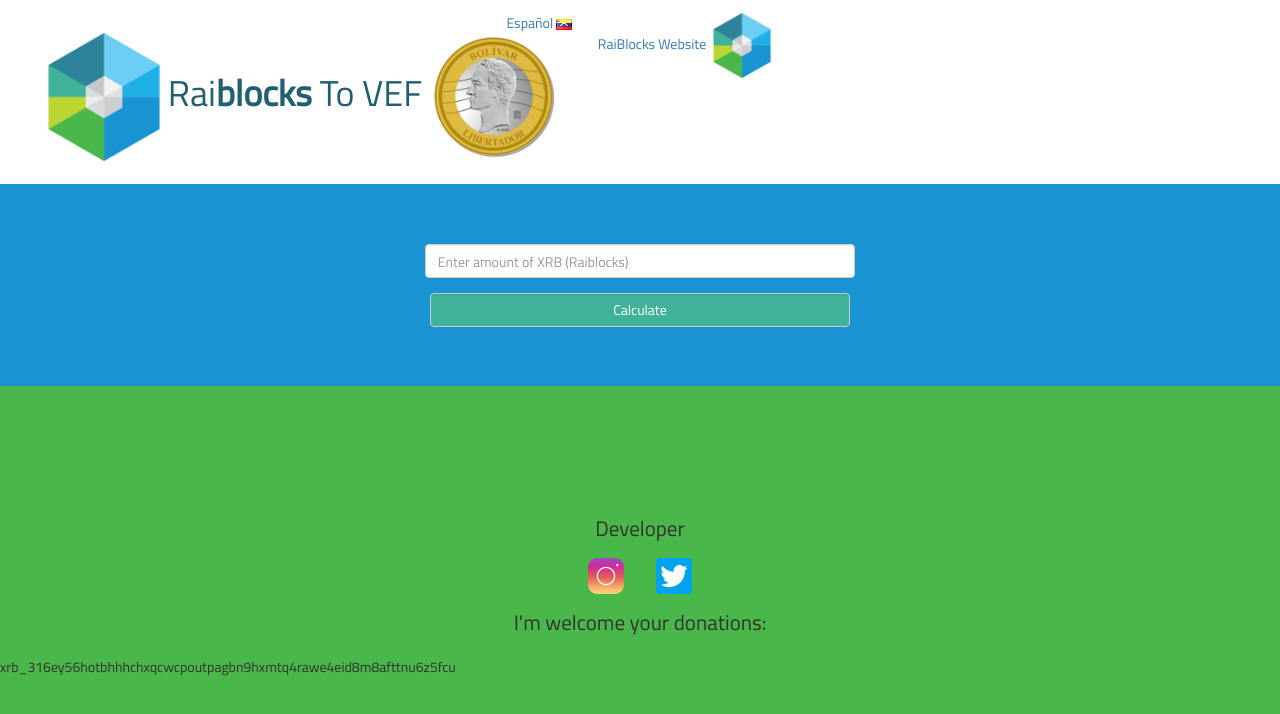
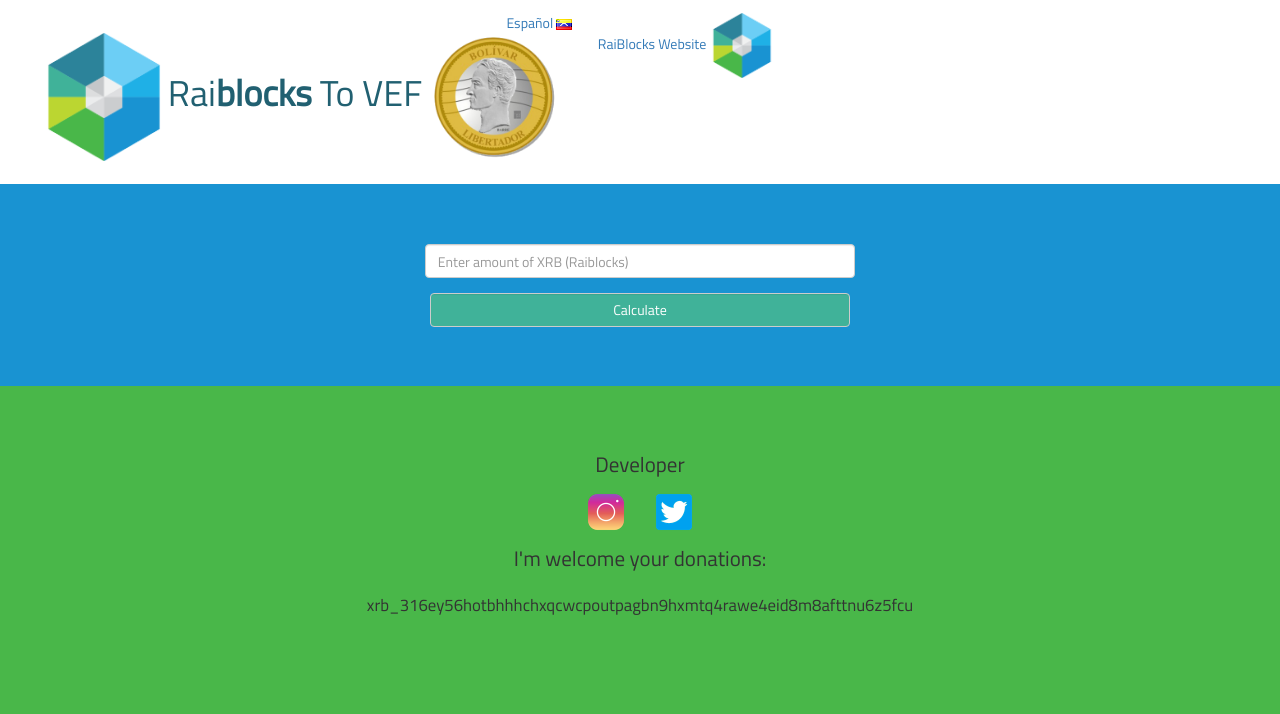
Before and after one commit to chemapad/Nanoconverter, a plain HTML site: page index.html in a window 1280 px wide. Drawn offline with nearby package versions, Linux system fonts and the light colour scheme; no server answers; some icons are missing; files whose address does not match are found by name.

Commit message:
fixing wallet address

```diff
--- a/css/main.css
+++ b/css/main.css
@@ -40,17 +40,20 @@ li {
 }
 footer {
 	background: #49b749;
-	padding-top: 10%;
+	padding-top: 5%;
+	text-align: center;
 
+}
+.wallet {
+	text-align: center;
+	font-size: 120%;
+	padding-bottom: 2%;
 }
 
 footer img {
 	width: 5%;
 }
 
-footer p {
-
-}
 .form-control {
 	width: 35%;
 }
--- a/index.html
+++ b/index.html
@@ -47,7 +47,7 @@
 		<a href="https://twitter.com/Chemaofficial"  target="_blank"><img src="img/twitter.png" width="0%" alt="TwitterLogo"></a>
 		<br>
      	I'm welcome your donations:   <br> </p>
-     	<div class="wallet text-left">xrb_316ey56hotbhhhchxqcwcpoutpagbn9hxmtq4rawe4eid8m8afttnu6z5fcu</div>
+     	<div class="wallet text-left hidden-sm" >xrb_316ey56hotbhhhchxqcwcpoutpagbn9hxmtq4rawe4eid8m8afttnu6z5fcu</div>
 </footer>
 
 
```
